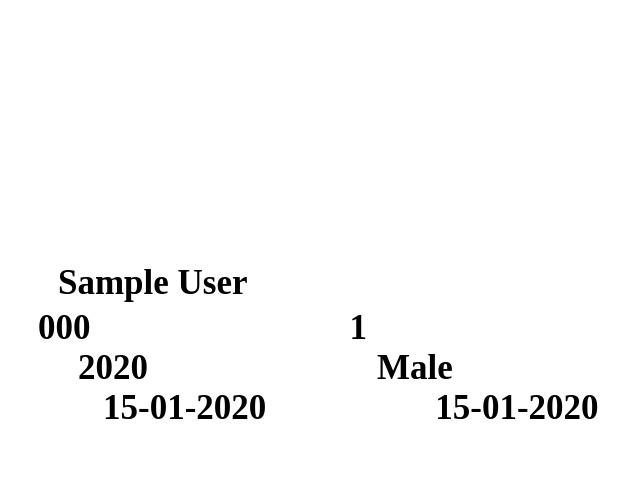
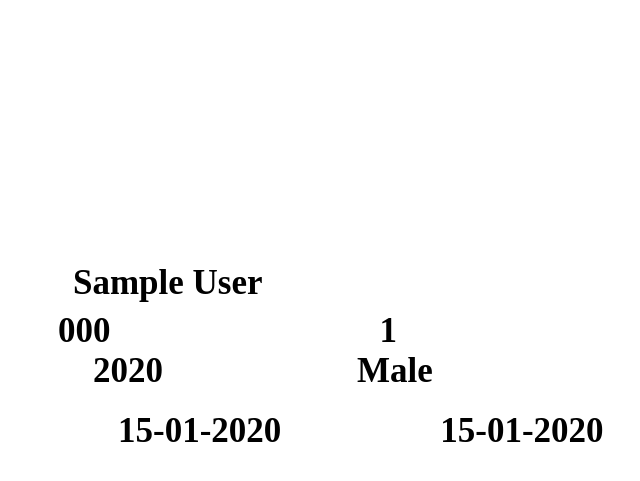
Before and after one commit to nibrahimb1993/takaful, a Django app: page /en/print_card/1/ in a window 1280 px wide. Shown: the top 481 px of the page, without its empty margins (65-705 px from the left). Run offline with Django 3.2, Linux system fonts and the light colour scheme; tables that the repository leaves empty hold one stand-in row (values such as "Sample post").

Commit message:
update sizes.

```diff
--- a/templates/card.html
+++ b/templates/card.html
@@ -12,29 +12,30 @@
 
         p {
             font-size: 35px;
-            margin: 5px;
             font-weight: bold;
 
         }
 
         div {
-            padding-top: 250px;
-            padding-left: 90px;
+            padding-top: 220px;
+            padding-left: 105px;
         }
     </style>
 </head>
 <body>
 <div>
-    <p style="margin-left: 25px">{{ card.full_name }}</p>
+    <p style="margin-left: 25px; margin-bottom: 8px">{{ card.full_name }}</p>
 
-    <p style="display: inline; margin-right: 250px">{{ card.id_number }}</p>
+    <p style="display: inline; margin-right: 265px; margin-left: 10px">{{ card.id_number }}</p>
     <p style="display: inline">{{ card.id }}</p>
     <br>
-    <p style="display: inline; margin-right: 220px; margin-left: 45px;">{{ card.date_of_birth.year }}</p>
+
+    <p style="display: inline; margin-right: 190px; margin-left: 45px;">{{ card.date_of_birth.year }}</p>
     <p style="display: inline">{{ card.sex }}</p>
     <br>
-    <p style="display: inline; margin-right: 160px; margin-left: 70px;">{{ card.started_at|date:"d-m-Y" }}</p>
-    <p style="display: inline">{{ card.expire_at|date:"d-m-Y" }}</p>
+    <div style="width: 100%; padding-top: 20px; padding-left: 0px;"/>
+    <p style="display: inline; margin-top: 15px; margin-right: 155px; margin-left: 70px;">{{ card.started_at|date:"d-m-Y" }}</p>
+    <p style="display: inline; margin-top: 15px">{{ card.expire_at|date:"d-m-Y" }}</p>
 </div>
 
 </body>
```
